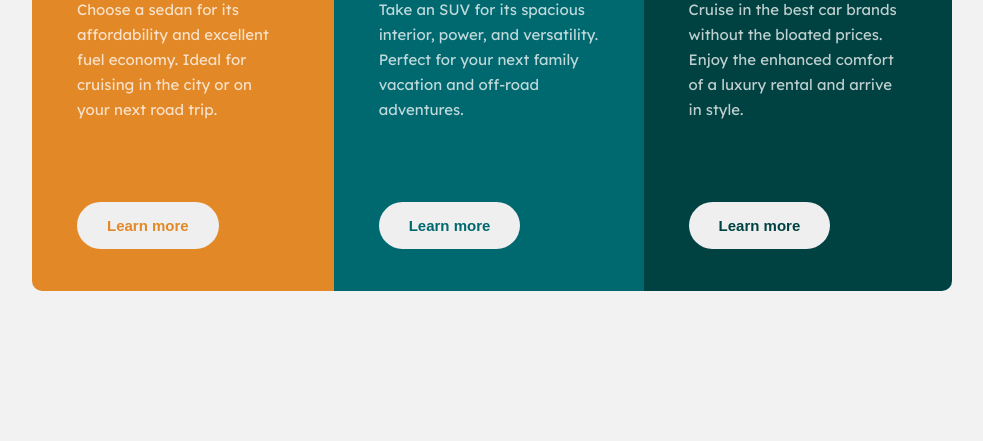
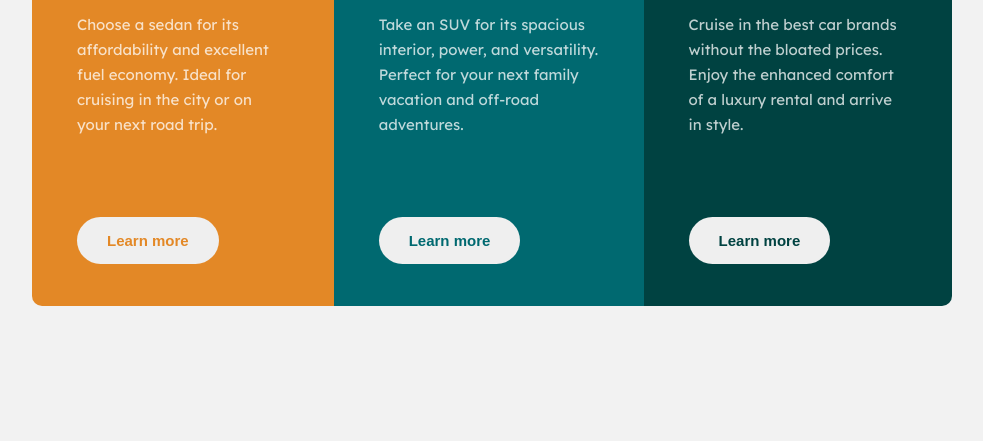
Before and after one commit to ajdonato/ftm-columns-card-component, a plain HTML site: page index.html in a window 1280 px wide. Shown: the part 359-800 px from the top of the page, without its empty margins (148-1131 px from the left). Drawn offline with Linux system fonts and the light colour scheme.

Commit message:
css changed

```diff
--- a/css/styles.css
+++ b/css/styles.css
@@ -33,6 +33,8 @@ html{
     height: 50rem;
 
     display: flex;
+
+    margin-top: 3rem
 }
 
 .content main div {
```
